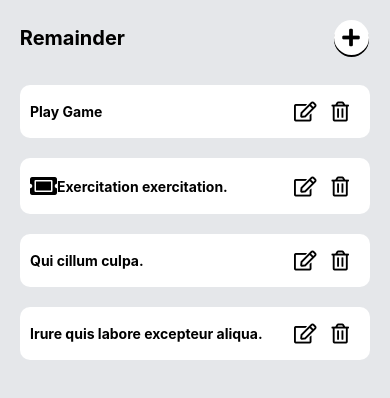
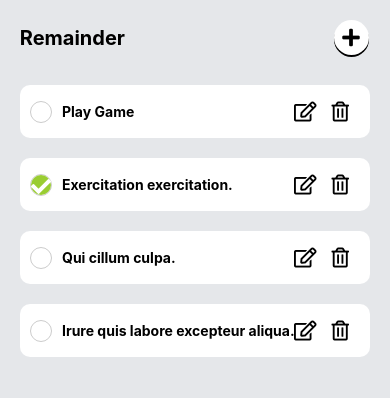
Before and after one commit to tumpopoM/todoapp, a React Native app: screen / in a window 390 px wide. Shown: the top 398 px of the page. Built offline with nearby package versions, Linux system fonts and the light colour scheme.

Commit message:
add view box

```diff
--- a/src/components/CheckBox.js
+++ b/src/components/CheckBox.js
@@ -1,13 +1,34 @@
 import React from 'react';
-import {View, TouchableOpacity} from 'react-native';
+import {View, TouchableOpacity, StyleSheet} from 'react-native';
 import Icon from 'react-native-vector-icons/FontAwesome5';
 
-export default function CheckBox(props) {
+const CheckBox = props => {
   return (
     <TouchableOpacity onPress={props.onChange}>
-      <View>
-        {props.value && <Icon size={24} color="black" name="ticket-alt" />}
+      <View style={styles.iconBox}>
+        {props.value && (
+          <Icon style={styles.icon} size={20} color="white" name="check" />
+        )}
       </View>
     </TouchableOpacity>
   );
-}
+};
+
+const styles = StyleSheet.create({
+  iconBox: {
+    borderRadius: 50,
+    borderColor: '#cccccc',
+    borderWidth: 1,
+    width: 22,
+    height: 22,
+    marginRight: 10,
+  },
+  icon: {
+    backgroundColor: '#9acd32',
+    borderRadius: 50,
+    width: 20,
+    height: 20,
+  },
+});
+
+export default CheckBox;
```
